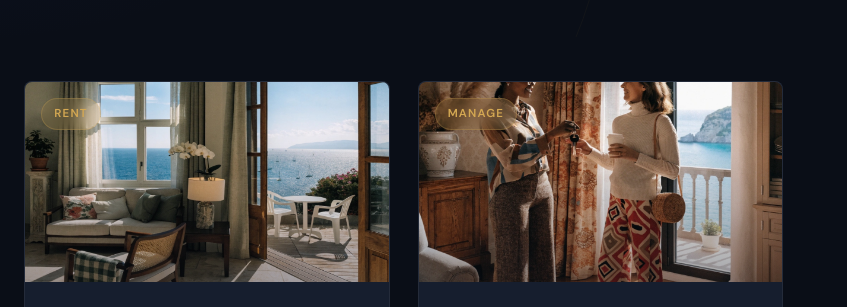
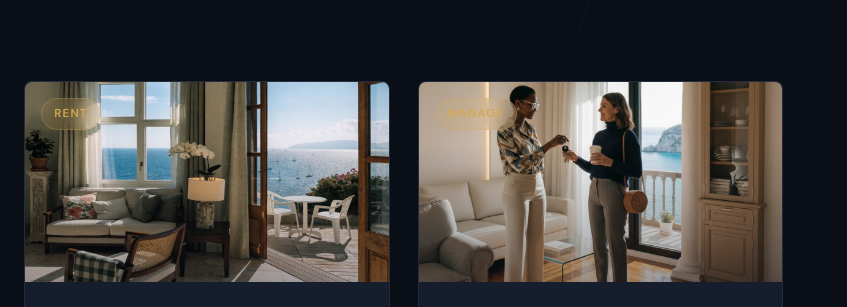
Before and after one commit to KTproject/primecyprus, a plain HTML site: page properties-overview.html in a window 1280 px wide. Shown: the part 268-575 px from the top of the page, 433-1280 px from the left. Drawn offline with nearby package versions, Linux system fonts and the light colour scheme; a web font is replaced by a local one.

Commit message:
update image on card

```diff
--- a/properties-overview.html
+++ b/properties-overview.html
@@ -446,7 +446,7 @@ p { margin-bottom: 16px; color: var(--text-secondary); }
         <a href="property-management.html" class="hub-card animate-in">
           <div class="hub-card__img">
             <!-- Replace src with your actual image -->
-            <img src="professional-friendly-person-handing-keys-to-perso.jpg" alt="Property Management in Cyprus"
+            <img src="rental-cyprus.jpg" alt="Property Management in Cyprus"
               onerror="this.parentElement.style.background='linear-gradient(135deg, #1e1a2e 0%, #100d1a 100%)'; this.style.display='none';">
             <div class="hub-card__overlay"></div>
             <div class="hub-card__badge">Manage</div>
```
Also changed, not shown: rental-cyprus.jpg (added).
